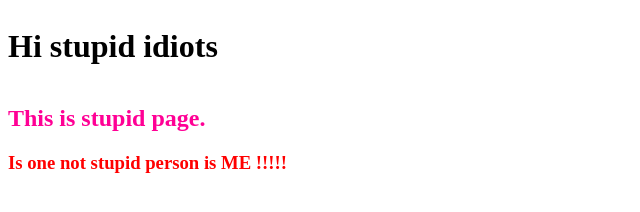
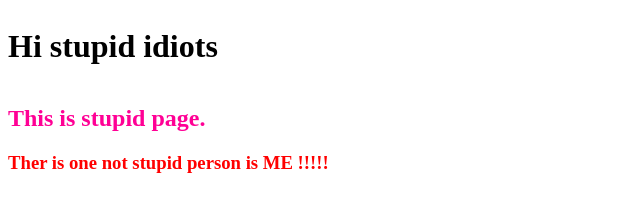
Before and after one commit to Kubixmojo/testt, a plain HTML site: page index.html in a window 1280 px wide. Shown: the whole page, without its empty margins (0-640 px from the left). Drawn offline with Linux system fonts and the light colour scheme.

Commit message:
Update index.html

```diff
--- a/index.html
+++ b/index.html
@@ -11,7 +11,7 @@
 
 <h1>Hi stupid idiots</h1>
 <h2>This is stupid page.</h2>
-<h3>Is one not stupid person is ME !!!!!</h3>
+<h3>Ther is one not stupid person is ME !!!!!</h3>
 
 
 </body>
```
